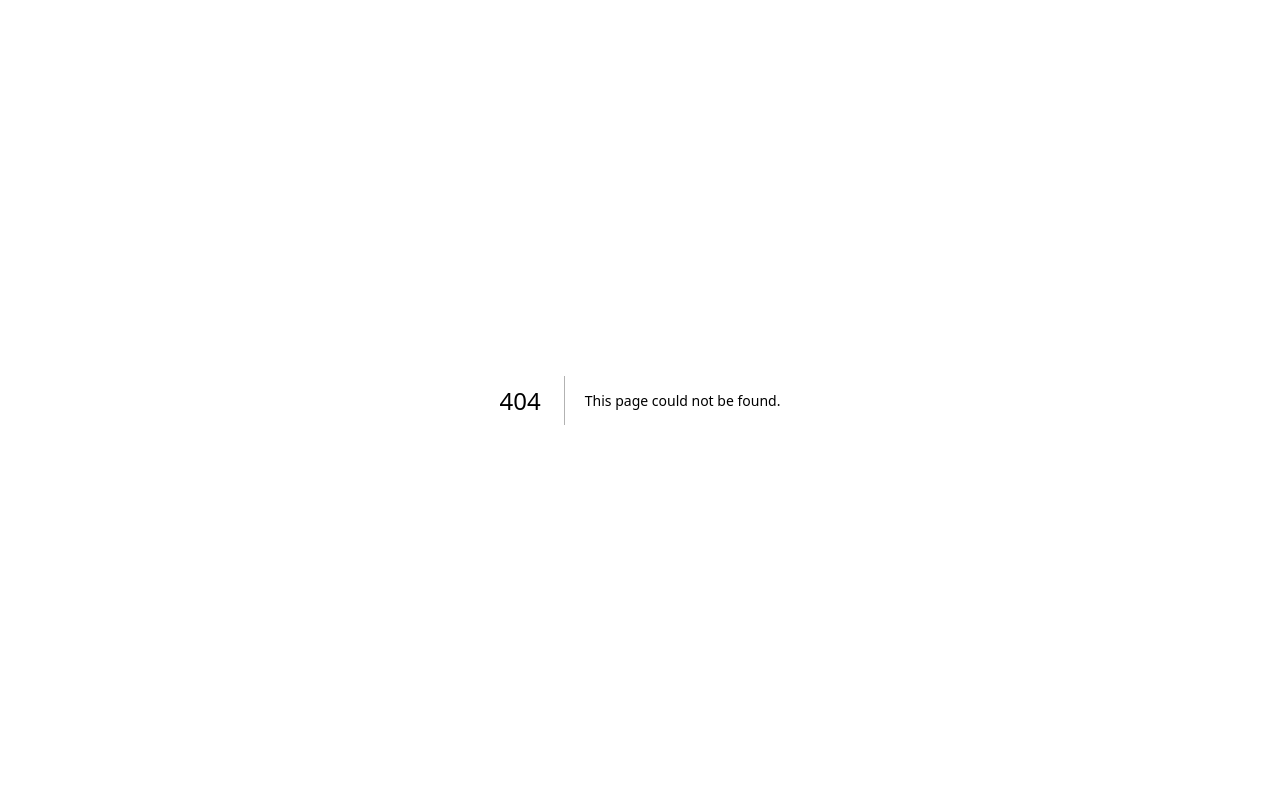
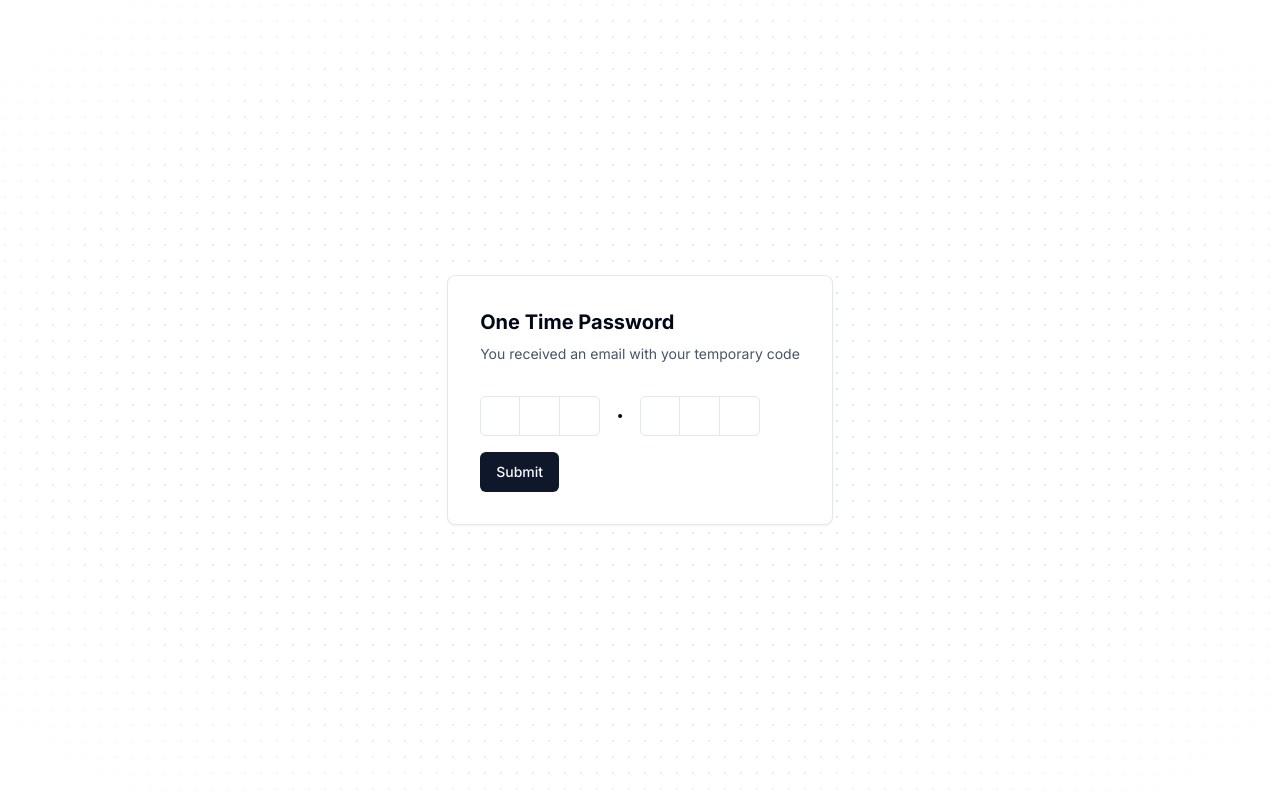
Before and after one commit to lnk00/Template-saas, a Next.js app: page /otp in a window 1280 px wide. Before the commit this address had no page. Built offline with nearby package versions, Linux system fonts and the light colour scheme.

Commit message:
add otp verify

```diff
--- a/app/login/actions.ts
+++ b/app/login/actions.ts
@@ -36,6 +36,7 @@
   }
 
   if (data) {
-    console.log("Login succeed: ", data);
+    const queryParamString = new URLSearchParams(`email=${email}`).toString();
+    return redirect(`/otp?${queryParamString}`);
   }
 }
--- /dev/null
+++ b/app/otp/actions.ts
@@ -0,0 +1,20 @@
+"use server";
+
+import { createServerSupabaseClient } from "@/lib/supabase/server";
+import { redirect } from "next/navigation";
+
+export async function VerifyOtp(formData: FormData) {
+  const supabase = createServerSupabaseClient();
+  const token = formData.get("otp") as string;
+  const email = formData.get("email") as string;
+
+  const { data, error } = await supabase.auth.verifyOtp({
+    email,
+    token,
+    type: "email",
+  });
+
+  if (data.session) {
+    redirect("/");
+  }
+}
--- /dev/null
+++ b/app/otp/page.tsx
@@ -0,0 +1,59 @@
+import React from "react";
+import { DotBackground } from "@/components/ui/dot-background";
+import { Container } from "@/components/ui/container";
+import { Card } from "@/components/ui/card";
+import {
+  InputOTP,
+  InputOTPGroup,
+  InputOTPSeparator,
+  InputOTPSlot,
+} from "@/components/ui/input-otp";
+import { Button } from "@/components/ui/button";
+import { VerifyOtp } from "./actions";
+
+export default function Otp({
+  searchParams,
+}: {
+  searchParams?: { [key: string]: string | string[] | undefined };
+}) {
+  return (
+    <main className="h-screen w-full relative">
+      <DotBackground />
+      <Container className="h-full flex items-center justify-center">
+        <Card className="p-4 md:p-8">
+          <h2 className="font-bold text-xl">One Time Password</h2>
+          <p className="text-slate-600 text-sm max-w-sm mt-2 dark:text-slate-300 mb-8">
+            You received an email with your temporary code
+          </p>
+
+          <form action={VerifyOtp}>
+            <input
+              type="email"
+              id="email"
+              name="email"
+              hidden
+              readOnly
+              value={searchParams?.email}
+            />
+            <InputOTP name="otp" id="otp" maxLength={6}>
+              <InputOTPGroup>
+                <InputOTPSlot index={0} />
+                <InputOTPSlot index={1} />
+                <InputOTPSlot index={2} />
+              </InputOTPGroup>
+              <InputOTPSeparator />
+              <InputOTPGroup>
+                <InputOTPSlot index={3} />
+                <InputOTPSlot index={4} />
+                <InputOTPSlot index={5} />
+              </InputOTPGroup>
+            </InputOTP>
+            <Button type="submit" className="mt-4">
+              Submit
+            </Button>
+          </form>
+        </Card>
+      </Container>
+    </main>
+  );
+}
--- /dev/null
+++ b/components/ui/input-otp.tsx
@@ -0,0 +1,71 @@
+"use client";
+
+import * as React from "react";
+import { OTPInput, OTPInputContext } from "input-otp";
+import { Dot } from "lucide-react";
+
+import { cn } from "@/lib/utils";
+
+const InputOTP = React.forwardRef<
+  React.ElementRef<typeof OTPInput>,
+  React.ComponentPropsWithoutRef<typeof OTPInput>
+>(({ className, containerClassName, ...props }, ref) => (
+  <OTPInput
+    ref={ref}
+    containerClassName={cn(
+      "flex items-center gap-2 has-[:disabled]:opacity-50",
+      containerClassName,
+    )}
+    className={cn("disabled:cursor-not-allowed", className)}
+    {...props}
+  />
+));
+InputOTP.displayName = "InputOTP";
+
+const InputOTPGroup = React.forwardRef<
+  React.ElementRef<"div">,
+  React.ComponentPropsWithoutRef<"div">
+>(({ className, ...props }, ref) => (
+  <div ref={ref} className={cn("flex items-center", className)} {...props} />
+));
+InputOTPGroup.displayName = "InputOTPGroup";
+
+const InputOTPSlot = React.forwardRef<
+  React.ElementRef<"div">,
+  React.ComponentPropsWithoutRef<"div"> & { index: number }
+>(({ index, className, ...props }, ref) => {
+  const inputOTPContext = React.useContext(OTPInputContext);
+
+  return (
+    <div
+      ref={ref}
+      className={cn(
+        "relative flex h-10 w-10 items-center justify-center border-y border-r border-input text-sm transition-all first:rounded-l-md first:border-l last:rounded-r-md",
+        inputOTPContext.slots[index]?.isActive &&
+          "z-10 ring-2 ring-ring ring-offset-background",
+        className,
+      )}
+      {...props}
+    >
+      {inputOTPContext.slots[index]?.char}
+      {inputOTPContext.slots[index]?.hasFakeCaret && (
+        <div className="pointer-events-none absolute inset-0 flex items-center justify-center">
+          <div className="h-4 w-px animate-caret-blink bg-foreground duration-1000" />
+        </div>
+      )}
+    </div>
+  );
+});
+InputOTPSlot.displayName = "InputOTPSlot";
+
+const InputOTPSeparator = React.forwardRef<
+  React.ElementRef<"div">,
+  React.ComponentPropsWithoutRef<"div">
+>(({ ...props }, ref) => (
+  <div ref={ref} role="separator" {...props}>
+    <Dot />
+  </div>
+));
+InputOTPSeparator.displayName = "InputOTPSeparator";
+
+export { InputOTP, InputOTPGroup, InputOTPSlot, InputOTPSeparator };
--- a/package.json
+++ b/package.json
@@ -22,6 +22,7 @@
     "class-variance-authority": "^0.7.0",
     "clsx": "^2.1.1",
     "framer-motion": "^11.2.4",
+    "input-otp": "^1.2.4",
     "lucide-react": "^0.378.0",
     "mini-svg-data-uri": "^1.4.4",
     "next": "14.2.3",
--- a/tailwind.config.ts
+++ b/tailwind.config.ts
@@ -85,11 +85,16 @@
             backgroundPosition: "350% 50%, 350% 50%",
           },
         },
+        "caret-blink": {
+          "0%,70%,100%": { opacity: "1" },
+          "20%,50%": { opacity: "0" },
+        },
       },
       animation: {
         "accordion-down": "accordion-down 0.2s ease-out",
         "accordion-up": "accordion-up 0.2s ease-out",
         aurora: "aurora 60s linear infinite",
+        "caret-blink": "caret-blink 1.25s ease-out infinite",
       },
     },
   },
```
Also changed, not shown: 1 other file (tests, documents, lock files or other folders).
